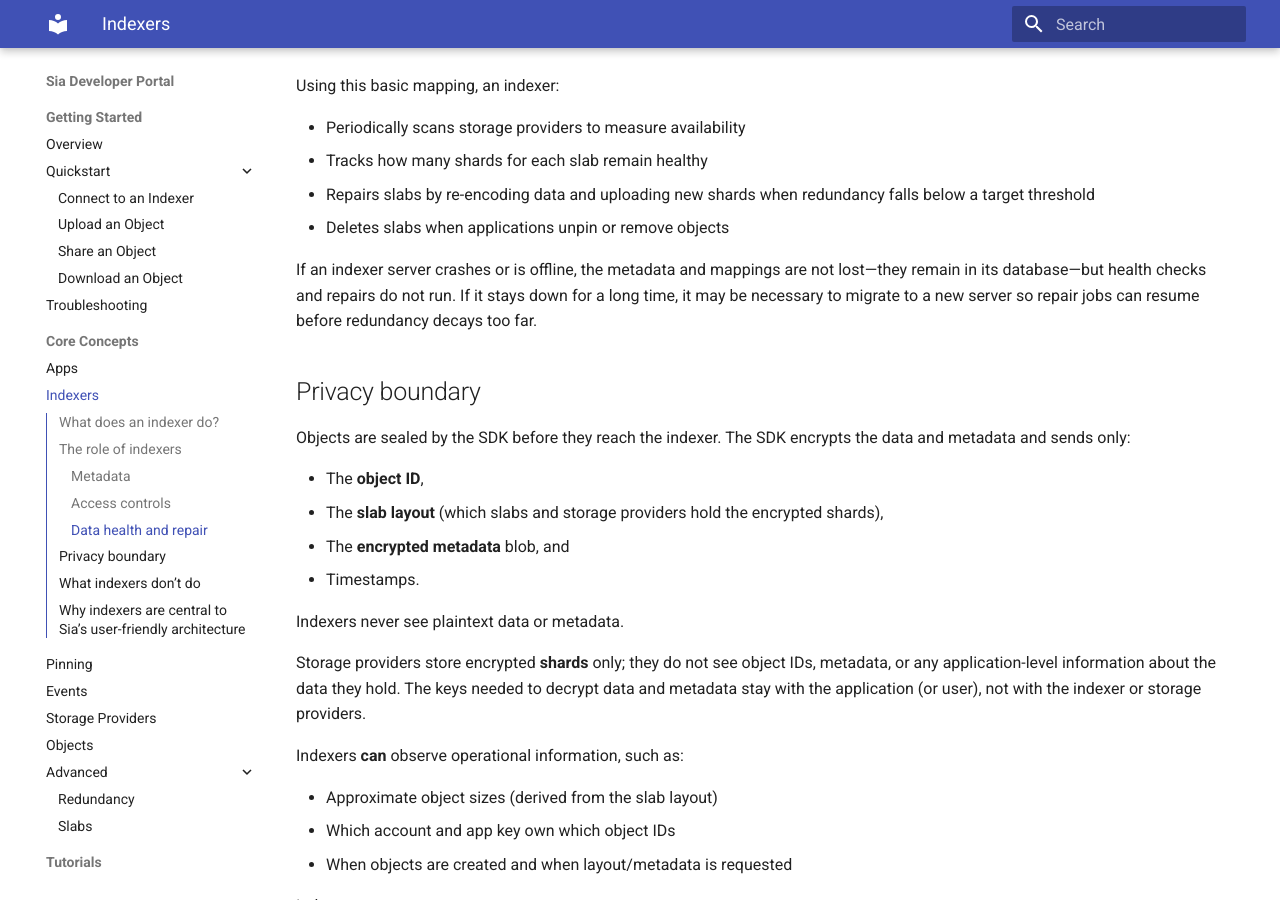
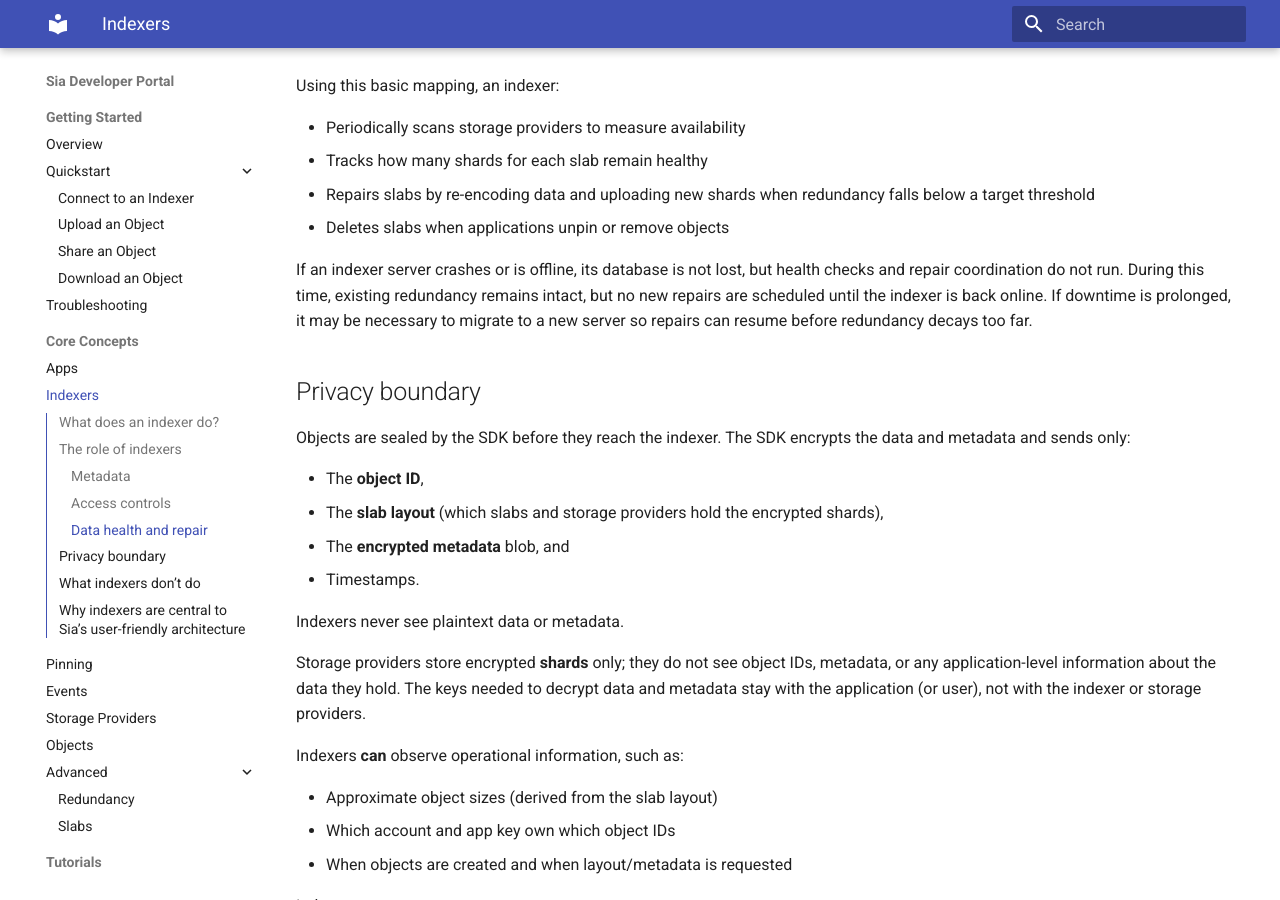
Before and after one commit to SiaFoundation/developer-portal, an MkDocs documentation site: the page built from docs/core-concepts/indexers.md, in a window 1280 px wide and 900 px high, scrolled down 1814 px. Built offline with MkDocs 1.6.1 and Material for MkDocs 9.7.7, drawn with Linux system fonts in a browser that asks for light colours.

Commit message:
Rephrased sentence on line 80.

```diff
--- a/docs/core-concepts/indexers.md
+++ b/docs/core-concepts/indexers.md
@@ -77,7 +77,7 @@
 * Repairs slabs by re-encoding data and uploading new shards when redundancy falls below a target threshold
 * Deletes slabs when applications unpin or remove objects
 
-If an indexer server crashes or is offline, the metadata and mappings are not lost—they remain in its database—but health checks and repairs do not run. If it stays down for a long time, it may be necessary to migrate to a new server so repair jobs can resume before redundancy decays too far.
+If an indexer server crashes or is offline, its database is not lost, but health checks and repair coordination do not run. During this time, existing redundancy remains intact, but no new repairs are scheduled until the indexer is back online. If downtime is prolonged, it may be necessary to migrate to a new server so repairs can resume before redundancy decays too far.
 
 ## Privacy boundary
 
```
